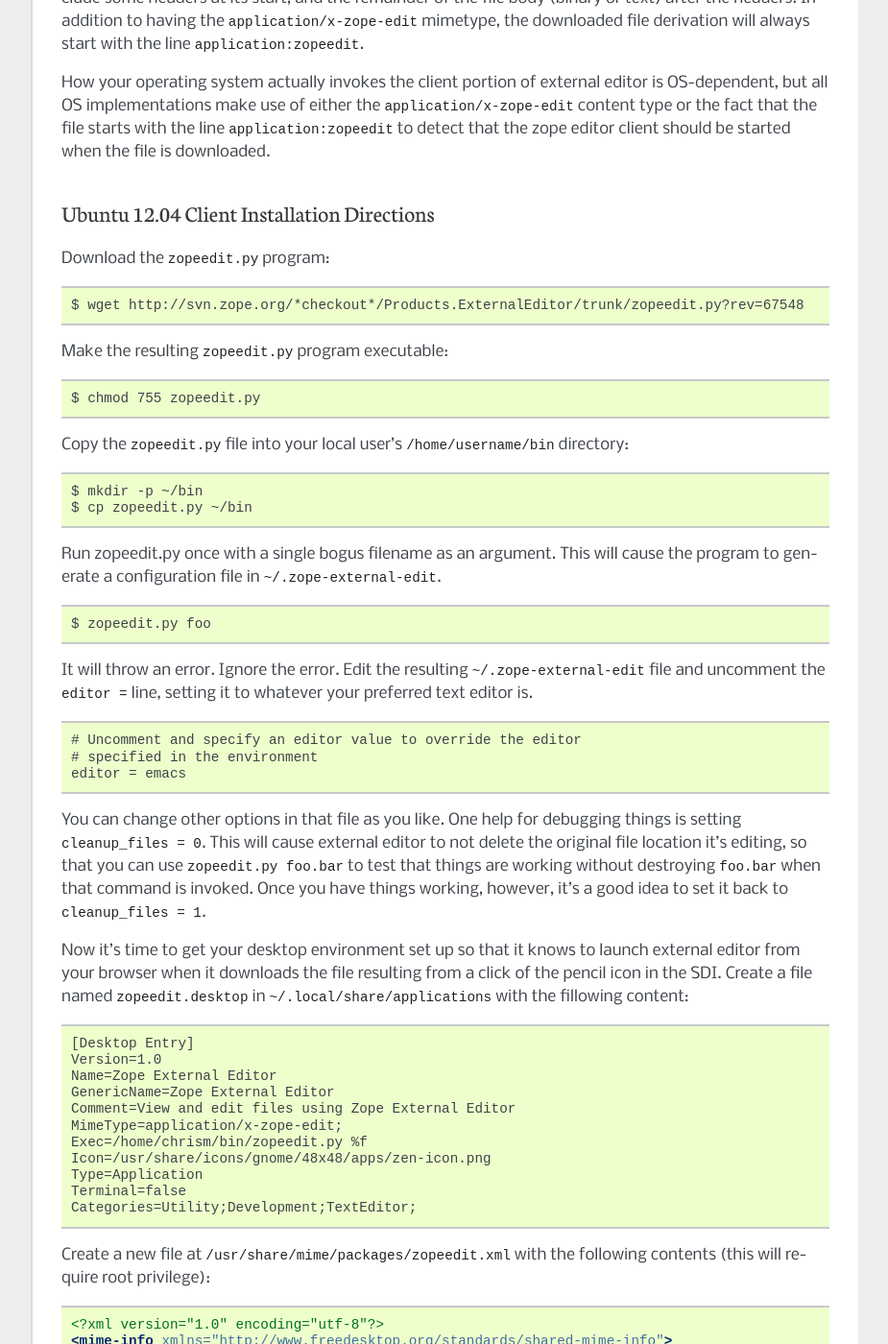
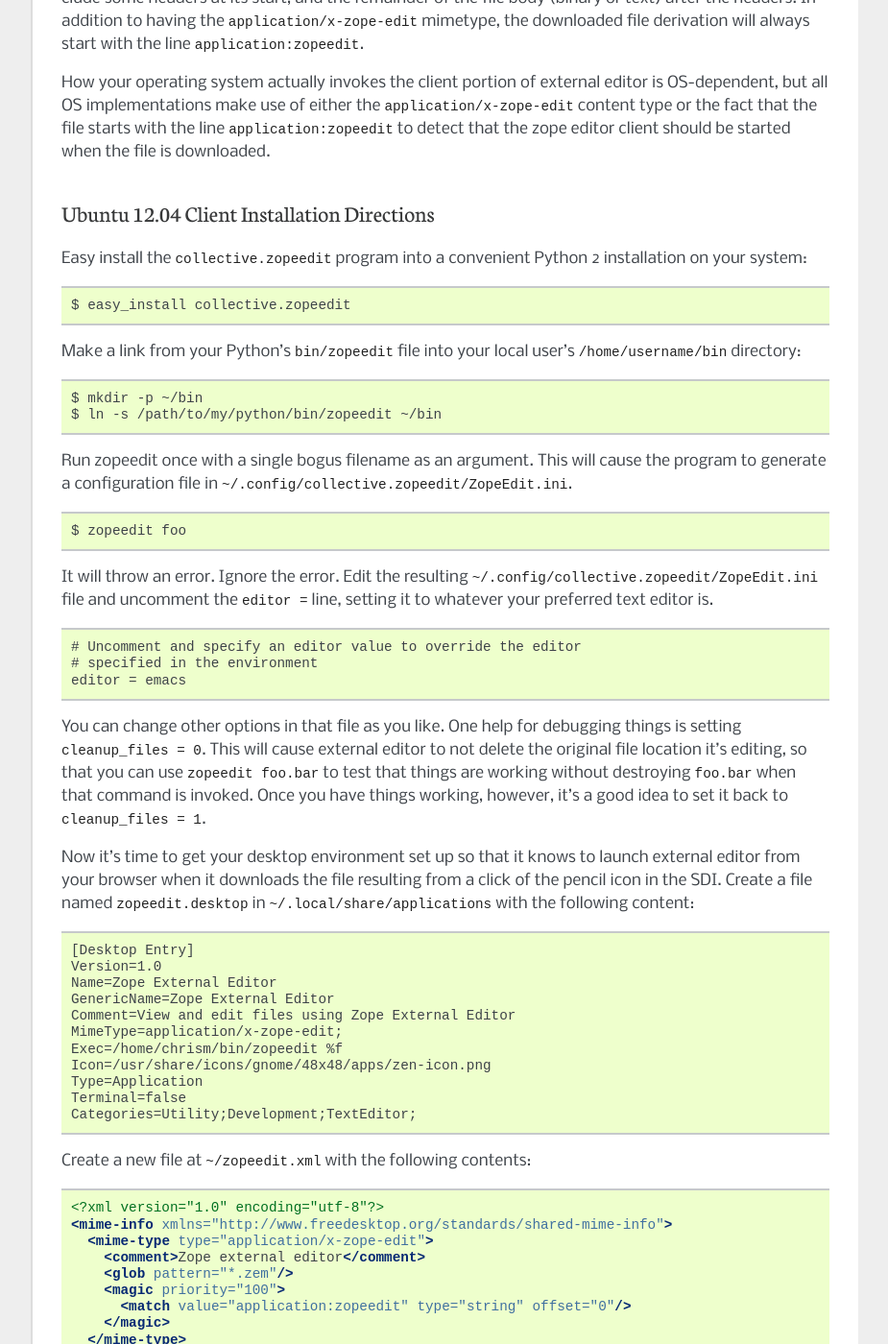
Before and after one commit to Pylons/sdexternaledit, a Sphinx documentation site: the page built from docs/index.rst, in a window 1280 px wide and 1400 px high, scrolled down 941 px. Shown: the whole window at 96% size, without its empty margins (198-1123 px from the left). Built offline with Sphinx 7.4.7, drawn with Linux system fonts in a browser that asks for light colours; some of the changed text lies outside the part shown.

Commit message:
use collective.zopeedit in docs, submit to using file extension in url

```diff
--- a/docs/index.rst
+++ b/docs/index.rst
@@ -60,37 +60,32 @@
 Ubuntu 12.04 Client Installation Directions
 -------------------------------------------
 
-Download the ``zopeedit.py`` program:
+Easy install the ``collective.zopeedit`` program into a convenient Python
+2 installation on your system:
 
 .. code-block:: text
 
-   $ wget http://svn.zope.org/*checkout*/Products.ExternalEditor/trunk/zopeedit.py?rev=67548
+   $ easy_install collective.zopeedit
 
-Make the resulting ``zopeedit.py`` program executable:
-
-.. code-block:: text
-
-   $ chmod 755 zopeedit.py
-
-Copy the ``zopeedit.py`` file into your local user's ``/home/username/bin``
-directory:
+Make a link from your Python's ``bin/zopeedit`` file into your local user's
+``/home/username/bin`` directory:
 
 .. code-block:: text
 
    $ mkdir -p ~/bin
-   $ cp zopeedit.py ~/bin
+   $ ln -s /path/to/my/python/bin/zopeedit ~/bin
 
-Run zopeedit.py once with a single bogus filename as an argument. This will
+Run zopeedit once with a single bogus filename as an argument. This will
 cause the program to generate a configuration file in
-``~/.zope-external-edit``.
+``~/.config/collective.zopeedit/ZopeEdit.ini``.
 
 .. code-block:: text
 
-   $ zopeedit.py foo
+   $ zopeedit foo
 
 It will throw an error.  Ignore the error.  Edit the resulting
-``~/.zope-external-edit`` file and uncomment the ``editor =`` line, setting it
-to whatever your preferred text editor is.
+``~/.config/collective.zopeedit/ZopeEdit.ini`` file and uncomment the ``editor
+=`` line, setting it to whatever your preferred text editor is.
 
 .. code-block:: text
 
@@ -101,14 +96,14 @@
 You can change other options in that file as you like.  One help for debugging
 things is setting ``cleanup_files = 0``.  This will cause external editor to
 not delete the original file location it's editing, so that you can use
-``zopeedit.py foo.bar`` to test that things are working without destroying
+``zopeedit foo.bar`` to test that things are working without destroying
 ``foo.bar`` when that command is invoked.  Once you have things working,
 however, it's a good idea to set it back to ``cleanup_files = 1``.
 
 Now it's time to get your desktop environment set up so that it knows to launch
 external editor from your browser when it downloads the file resulting from a
 click of the pencil icon in the SDI.  Create a file named ``zopeedit.desktop``
-in ``~/.local/share/applications`` with the fillowing content:
+in ``~/.local/share/applications`` with the following content:
 
 .. code-block:: text
 
@@ -118,14 +113,13 @@
    GenericName=Zope External Editor
    Comment=View and edit files using Zope External Editor
    MimeType=application/x-zope-edit;
-   Exec=/home/chrism/bin/zopeedit.py %f
+   Exec=/home/chrism/bin/zopeedit %f
    Icon=/usr/share/icons/gnome/48x48/apps/zen-icon.png
    Type=Application
    Terminal=false
    Categories=Utility;Development;TextEditor;
 
-Create a new file at ``/usr/share/mime/packages/zopeedit.xml`` with the
-following contents (this will require root privilege):
+Create a new file at ``~/zopeedit.xml`` with the following contents:
 
 .. code-block:: xml
 
@@ -140,18 +134,19 @@
      </mime-type>
    </mime-info>
 
-Run the following commands (the first will require root privilege):
+Run the following commands:
 
 .. code-block:: text
 
-   $ sudo update-desktop-database && sudo update-mime-database /usr/share/mime
-   $ xdg-mime install --novendor /usr/share/mime/packages/zopeedit.xml
+   $ xdg-mime install --novendor ~/zopeedit.xml
    $ xdg-mime default zopeedit.desktop application/x-zope-edit
+   $ update-desktop-database
+   $ update-mime-database ~/.local/share/mime
 
 Restart your browser.  Now when you click on the pencil icon next to any
-``File`` in the SDI, your preferred text editor should launch.  If it doesn't,
-start debugging.  If it does, changes made to the file will be posted back to
-the server every second or so.
+textlike ``File`` in the SDI, your preferred text editor should launch.  If it
+doesn't, start debugging.  If it does, changes made to the file will be posted
+back to the server every second or so.
 
 Adding Pencil Icons For Custom Content Types
 --------------------------------------------
```
Also changed, not shown: sdexternaledit/__init__.py (+11 -3 lines).
